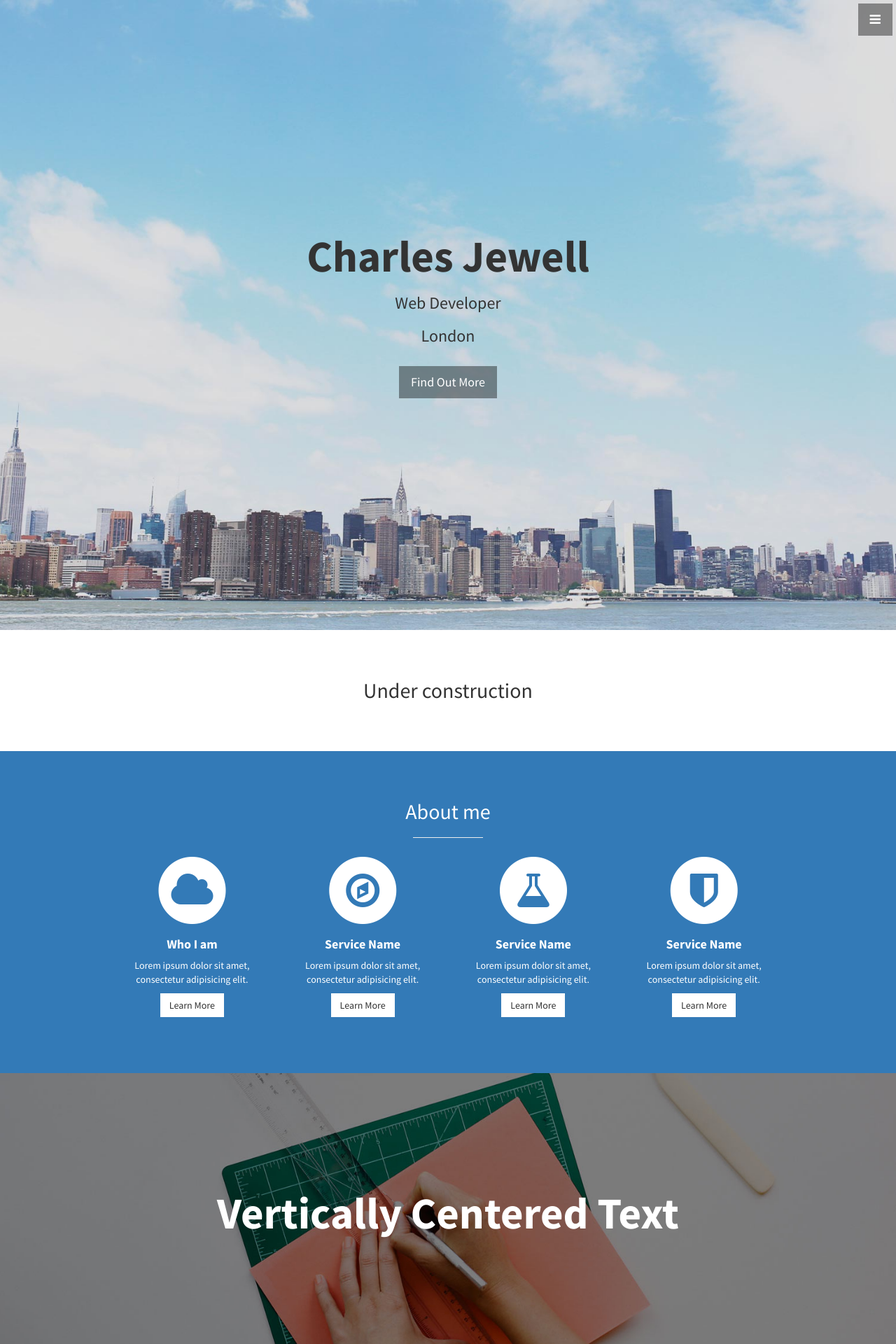
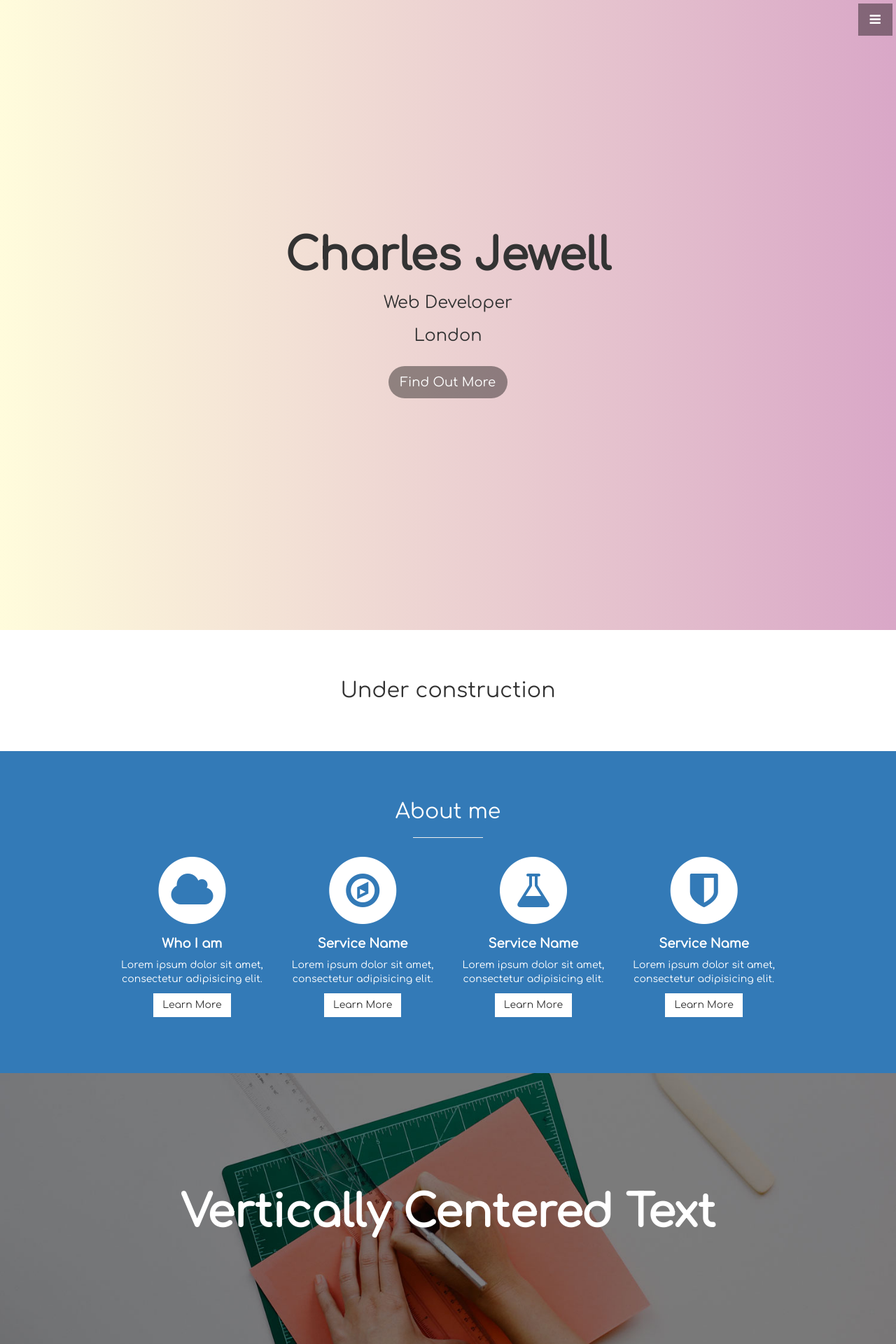
Before and after one commit to cjewell47/cjewell47.github.io, a Jekyll site: the page built from index.html, in a window 1280 px wide. Shown: the top 1920 px of the page at 70% size. Built offline with Jekyll 4.4.1, drawn with Linux system fonts in a browser that asks for light colours.

Commit message:
changed background

```diff
--- a/Gemfile
+++ b/Gemfile
@@ -3,3 +3,4 @@ source "https://rubygems.org"
 
 # gem "rails"
 gem 'kramdown'
+gem 'jekyll'
--- a/_config.yml
+++ b/_config.yml
@@ -2,7 +2,7 @@
 title: Charles Jewell
 email: mail@charlesjewell.com
 description: Charles Jewell - Web Developer
-baseurl: "" # the subpath of your site, e.g. /blog/
+baseurl: ""
 url: "" # the base hostname & protocol for your site
 
 # User setting
--- a/_includes/head.html
+++ b/_includes/head.html
@@ -17,6 +17,7 @@
   <!-- Custom Fonts -->
   <link href="font-awesome/css/font-awesome.min.css" rel="stylesheet" type="text/css">
   <link href="http://fonts.googleapis.com/css?family=Source+Sans+Pro:300,400,700,300italic,400italic,700italic" rel="stylesheet" type="text/css">
+  <link href="https://fonts.googleapis.com/css?family=Comfortaa" rel="stylesheet">
 
   <!-- HTML5 Shim and Respond.js IE8 support of HTML5 elements and media queries -->
   <!-- WARNING: Respond.js doesn't work if you view the page via file:// -->
--- a/_includes/header.html
+++ b/_includes/header.html
@@ -4,6 +4,6 @@
     <h3>Web Developer</h3>
     <h3>London</h3>
     <br>
-    <a href="#about" class="btn btn-dark btn-lg">Find Out More</a>
+    <a href="#about" id="findOut" class="btn btn-dark btn-lg">Find Out More</a>
   </div>
 </header>
--- a/css/stylish-portfolio.css
+++ b/css/stylish-portfolio.css
@@ -13,7 +13,8 @@ body {
 }
 
 body {
-    font-family: "Source Sans Pro","Helvetica Neue",Helvetica,Arial,sans-serif;
+    /*font-family: "Source Sans Pro","Helvetica Neue",Helvetica,Arial,sans-serif;*/
+    font-family: 'Comfortaa', cursive;
 }
 
 .text-vertical-center {
@@ -155,11 +156,47 @@ hr.small {
     position: relative;
     width: 100%;
     height: 100%;
-    background: url(../img/bg.jpg) no-repeat center center scroll;
-    -webkit-background-size: cover;
-    -moz-background-size: cover;
-    background-size: cover;
-    -o-background-size: cover;
+
+  background: #fffcdc;
+  background: -webkit-linear-gradient(to left, #d9a7c7, #fffcdc); /
+  background: -o-linear-gradient(to left, #d9a7c7, #fffcdc);
+  background: -moz-linear-gradient(to left, #d9a7c7, #fffcdc);
+  background: linear-gradient(to left, #d9a7c7, #fffcdc);
+  // @include linear-gradient(#d9a7c7, #fffcdc);
+  flex: 1 0 auto;
+
+  /*background: linear-gradient(270deg, #d9a7c7, #fffcdc);
+  background-size: 400% 400%;
+  -webkit-animation: AnimationName 13s ease infinite;
+  -moz-animation: AnimationName 13s ease infinite;
+  -o-animation: AnimationName 13s ease infinite;
+  animation: AnimationName 13s ease infinite;
+
+  @-webkit-keyframes AnimationName {
+      0%{background-position:0% 50%}
+      50%{background-position:100% 50%}
+      100%{background-position:0% 50%}
+  }
+
+  @-moz-keyframes AnimationName {
+      0%{background-position:0% 50%}
+      50%{background-position:100% 50%}
+      100%{background-position:0% 50%}
+  }
+  @-o-keyframes AnimationName {
+      0%{background-position:0% 50%}
+      50%{background-position:100% 50%}
+      100%{background-position:0% 50%}
+  }
+  @keyframes AnimationName {
+      0%{background-position:0% 50%}
+      50%{background-position:100% 50%}
+      100%{background-position:0% 50%}
+  }*/
+}
+
+#findOut {
+  border-radius: 100px;
 }
 
 /* About */
```
Also changed, not shown: Gemfile.lock.
